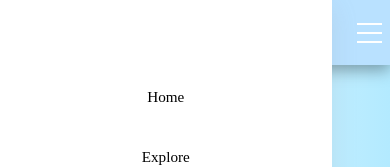
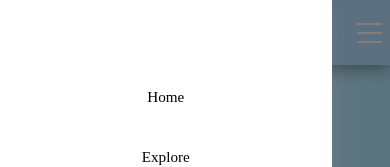
Before and after one commit to 22DP1DVasi/know_your_music_pr, a Vue app: page / in a window 390 px wide. Both pictures are taken after a click on the element 369 px from the left and 32 px from the top of the page. Shown: the top 167 px of the page. Built offline with nearby package versions, Linux system fonts and the light colour scheme.

Commit message:
omg this home page looks so good

```diff
--- a/src/components/Navbar.vue
+++ b/src/components/Navbar.vue
@@ -18,6 +18,10 @@
           <li><a href="/about">About</a></li>
           <li><a href="/login">Login</a></li>
         </ul>
+      <!-- search button for mobile -->
+      <button class="mobile-search-button" @click="toggleMobileSearch" v-show="isMobile">
+        <i class="fa fa-search"></i>
+      </button>
       <!-- hamburger menu -->
       <div class="hamburger" @click="toggleNav">
           <span class="line"></span>
@@ -26,6 +30,11 @@
       </div>
     </nav>
     <!-- menubar for mobiles -->
+    <div
+      class="overlay"
+      :class="{ active: isMenuActive }"
+      @click="toggleNav"
+    ></div>
     <div class="menubar" :class="{ active: isMenuActive }">
       <ul>
         <li><a href="/">Home</a></li>
@@ -33,6 +42,15 @@
         <li><a href="/about">About</a></li>
         <li><a href="/login">Login</a></li>
       </ul>
+    </div>
+    <!-- search bar for mobile -->
+  <div v-show="isMobileSearchActive" class="mobile-search-container">
+    <div class="search">
+      <input type="text" class="searchTerm" placeholder="Search..." />
+      <button type="submit" class="searchButton">
+        <i class="fa fa-search"></i>
+      </button>
+    </div>
   </div>
 </template>
 
@@ -57,6 +75,7 @@
 }
 
 .searchButton {
+  position: relative; /* Ensure a positioned ancestor for the ::after pseudo-element */
   width: 40px;
   height: 36px;
   border: 1px solid #54b3ebed;
@@ -66,7 +85,7 @@
   border-radius: 0 7px 7px 0;
   cursor: pointer;
   font-size: 20px;
-  position: relative; /* ensure positioning for the icon transition */
+  overflow: hidden; /* Prevent visual overflow */
 }
 
 /* Transition the icon */
@@ -82,23 +101,26 @@
 
 /* add the music icon after hover */
 .searchButton:hover::after {
-  content: "\f001";   /* unicode for FontAwesome fa-music */
+  content: "\f001"; /* Unicode for FontAwesome fa-music */
   font-family: "FontAwesome";
   font-size: 20px;
   color: #fff;
   position: absolute;
   top: 50%;
   left: 50%;
-  transform: translate(-50%, -50%) scale(1); /* center the icon and scale it up */
+  transform: translate(-50%, -50%) scale(1); /* Center the icon and scale it up */
   opacity: 1;
-  transition: all 0.3s ease; /* smooth appearance */
+  transition: opacity 0.3s ease, transform 0.3s ease; /* Smooth appearance */
 }
 
-/* initially, the music icon is hidden */
+/* Initially, the music icon is hidden */
 .searchButton::after {
   content: "";
   opacity: 0;
-  transform: translate(-50%, -50%) scale(0.5); /* start small */
+  position: absolute;
+  top: 50%;
+  left: 50%;
+  transform: translate(-50%, -50%) scale(0.5); /* Start small */
 }
 
 .wrap{
@@ -109,6 +131,27 @@
   transform: translate(-50%, -50%);
 }
 
+/* Mobile search container */
+.mobile-search-container {
+  background-color: rgb(185, 225, 255);
+  padding: 10px;
+  width: 100%;
+  display: flex;
+  justify-content: center;
+  align-items: center;
+  box-shadow: rgba(0, 0, 0, 0.2) 0px 4px 8px;
+}
+
+/* Mobile search button */
+.mobile-search-button {
+  background: none;
+  border: none;
+  font-size: 23px;
+  cursor: pointer;
+  color: #000;
+  margin-left: 10px;
+}
+
 .menubar ul {
   list-style-type: none;
   padding: 0;
@@ -117,6 +160,25 @@
   flex-direction: column; /* stack items vertically */
   align-items: center; /* center items horizontally */
   justify-content: center; /* center items vertically */
+}
+
+/* Overlay to cover the screen when the menu is active */
+.overlay {
+  position: fixed;
+  top: 0;
+  left: 0;
+  width: 100%;
+  height: 100%;
+  background-color: rgba(0, 0, 0, 0.5); /* Semi-transparent background */
+  z-index: 1; /* Same as the menubar z-index or slightly lower */
+  opacity: 0;
+  visibility: hidden;
+  transition: opacity 0.3s ease, visibility 0.3s ease;
+}
+
+.overlay.active {
+  opacity: 1;
+  visibility: visible;
 }
 
 .menubar li {
@@ -227,8 +289,15 @@ nav ul li a:hover {
   .hamburger {
     display: block;
   }
+
   nav ul {
-        display: none;
+    display: none; /* Completely remove the nav elements from the layout */
+  }
+
+  .mobile-search-button {
+    position: absolute;
+    right: 55px; /* move it closer to the hamburger menu */
+    width: auto;
   }
 }
 
@@ -247,22 +316,25 @@ nav ul li a:hover {
 </style>
 
 <script>
-
-import { ref } from 'vue';
+import { ref, onMounted } from "vue";
 
 export default {
   setup() {
     // Dark mode state
-    const isDarkMode = ref(localStorage.getItem('darkMode') === 'true');
+    const isDarkMode = ref(localStorage.getItem("darkMode") === "true");
 
     // Menu state
     const isMenuActive = ref(false);
 
+    // Mobile state
+    const isMobile = ref(false);
+    const isMobileSearchActive = ref(false);
+
     // Toggle dark mode function
     const toggleDarkMode = () => {
       isDarkMode.value = !isDarkMode.value;
-      document.documentElement.classList.toggle('dark-mode', isDarkMode.value);
-      localStorage.setItem('darkMode', isDarkMode.value);
+      document.documentElement.classList.toggle("dark-mode", isDarkMode.value);
+      localStorage.setItem("darkMode", isDarkMode.value);
     };
 
     // Toggle navigation menu function
@@ -270,18 +342,36 @@ export default {
       isMenuActive.value = !isMenuActive.value;
     };
 
+    // Toggle mobile search bar visibility
+    const toggleMobileSearch = () => {
+      isMobileSearchActive.value = !isMobileSearchActive.value;
+    };
+
+    // Handle screen size changes to detect mobile view
+    const handleResize = () => {
+      isMobile.value = window.innerWidth <= 790;
+    };
+
     // Apply dark mode on mount if it's active
     if (isDarkMode.value) {
-      document.documentElement.classList.add('dark-mode');
+      document.documentElement.classList.add("dark-mode");
     }
+
+    // Add resize event listener on mount
+    onMounted(() => {
+      window.addEventListener("resize", handleResize);
+      handleResize(); // Check screen size on initial load
+    });
 
     return {
       isDarkMode,
       toggleDarkMode,
       isMenuActive,
       toggleNav,
+      isMobile,
+      isMobileSearchActive,
+      toggleMobileSearch,
     };
   },
 };
-
 </script>
```
Lines whose indentation alone changed are shown as unchanged.
